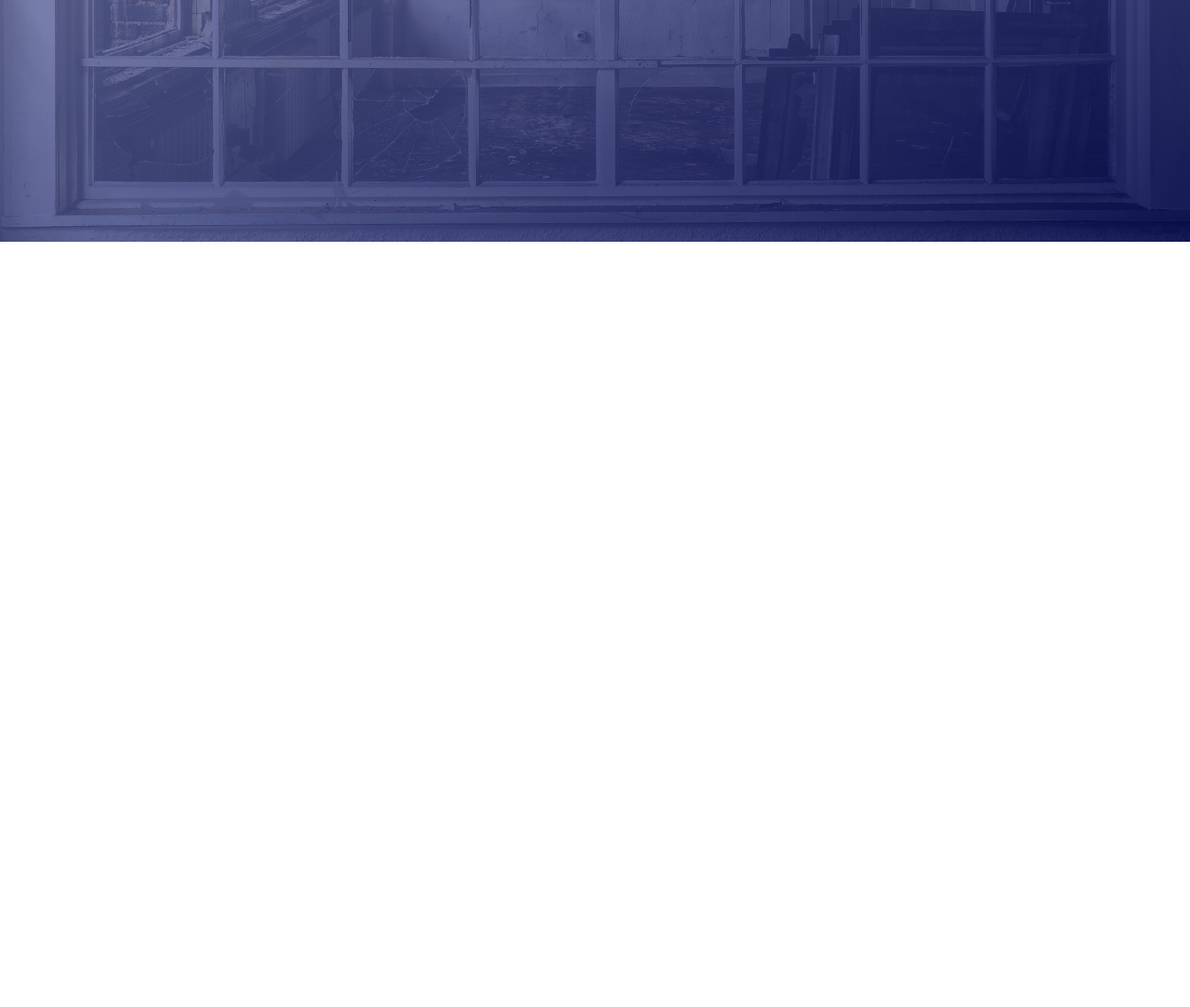
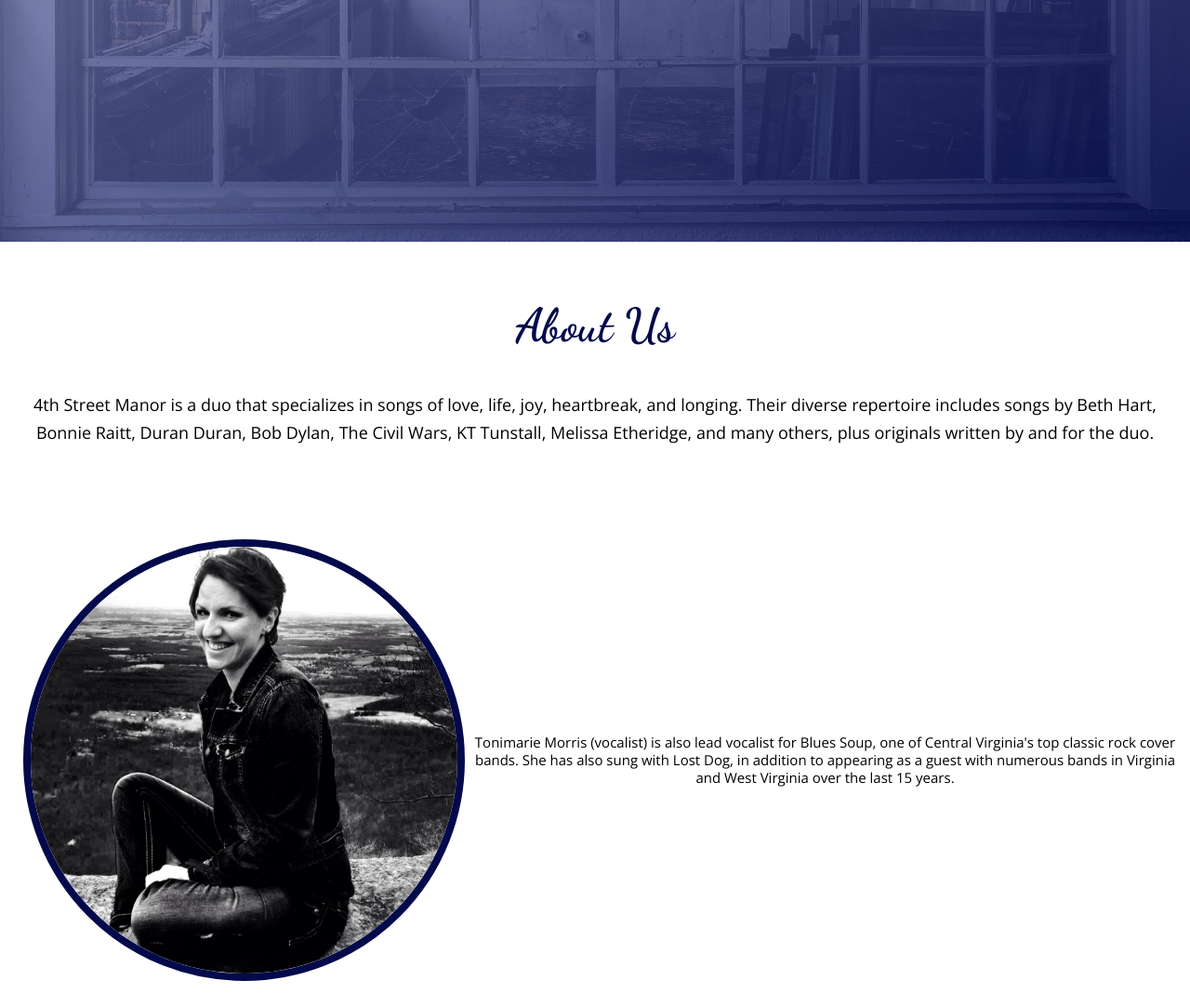
Before and after one commit to tonim99/4thStManor, a plain HTML site: page index.html in a window 1280 px wide. Shown: the part 500-1583 px from the top of the page at 93% size. Before the commit the page ends 800 px from the top, so only its background shows below. Drawn offline with nearby package versions, Linux system fonts and the light colour scheme.

Commit message:
added about section

```diff
--- a/index.html
+++ b/index.html
@@ -18,7 +18,7 @@
                 4th Street Manor
             </a>
             <div class="navigation__links">
-                <a href="#" class="navigation__item">About Us</a>
+                <a href="#about" class="navigation__item">About Us</a>
                 <a href="#" class="navigation__item">Events</a>
                 <a href="#" class="navigation__item">Song List</a>
             </div>
@@ -37,8 +37,28 @@
                     <span class="heading-primary--main">4th Street Manor</span>
                     <span class="heading-primary--sub">Torch Songs, Love Ballads & More</span>
                 </h1>
-                <a href="#" class="btn btn--white">Meet Us</a>
+                <a href="#about" class="btn btn--white">Meet Us</a>
             </div>
         </header>
+        <section class="about" id="about">
+            <div class="about__content">
+                <h2 class="heading-secondary">About Us</h2>
+                <p class="about__content-text">
+                    4th Street Manor is a duo that specializes in songs of love, life, joy, heartbreak, and longing. Their diverse repertoire includes songs by Beth Hart, Bonnie Raitt, Duran Duran, Bob Dylan, The Civil Wars, KT Tunstall, Melissa Etheridge, and many others, plus originals written by and for the duo.
+                </p>
+                <div class="about__bio">
+                    <img src="./assets/images/portfolio-pic.jpg" alt="Tonimarie" class="img">
+                    <p class="about__text">
+                        Tonimarie Morris (vocalist) is also lead vocalist for Blues Soup, one of Central Virginia's top classic rock cover bands. She has also sung with Lost Dog, in addition to appearing as a guest with numerous bands in Virginia and West Virginia over the last 15 years.
+                    </p>
+                </div>
+                <div class="about__bio">
+                    <img src="./assets/images/LK--1b.jpg" alt="Larry" class="img">
+                    <p class="about__text">
+                       Larry Kent (keys, guitar, vocals) also plays form Broken Angel, a popular rock and country cover band that performs throughout Virginia. He also plays keys and sings with Gabby Haze, an Americana band that performs classic rock, folk-rock and original songs throughout Virginia.
+                    </p>
+                </div>
+            </div>
+        </section>
     </body>
 </html>
--- a/style.css
+++ b/style.css
@@ -22,7 +22,8 @@
 }
 
 html {
-	font-size: 62.5%;
+    font-size: 62.5%;
+    scroll-behavior: smooth;
 }
 
 :link,
@@ -230,3 +231,58 @@ html {
 		letter-spacing: 0.3rem;
 	}
 }
+
+.about__content {
+    text-align: center;
+    position: relative;
+    display: flex;
+    flex-direction: column;
+}
+
+.heading-secondary {
+    font-family: var(--cursive-font);
+    color: var(--main-color-dark);
+    margin-top: 6rem;
+    font-size: 5rem;
+    transition: var(--smooth-transition);
+}
+
+.heading-secondary:hover {
+    transform: var(--hover-scale);
+}
+
+.about__content-text {
+    font-family: var(--main-font);
+    margin-top: 4rem;
+    padding: 0 1rem;
+    font-size: 1.8rem;
+    margin-bottom: 6rem;
+    line-height: 3rem;
+}
+
+.about__bio {
+    padding: 1.5rem;
+    display: flex;
+    margin: 1.5rem 0;
+}
+
+.about__text {
+    font-family: var(--main-font);
+    font-size: 1.5rem;
+    align-self: center;
+    line-height: 1.9rem;
+}
+
+.img {
+    border: 8px solid var(--main-color-dark);
+    width: 38%;
+    border-radius: 50%;
+    float: left;
+    margin: 1rem;
+    transition: var(--smooth-transition);
+}
+
+.img:hover {
+    transform: scale(1.2);
+    box-shadow: var(--shadow);
+}
```
Also changed, not shown: scratch.html (+150 -167 lines), assets/images/LK--1b.jpg (added), assets/images/portfolio-pic.jpg (added), assets/images/profilePic.jpg (added).
